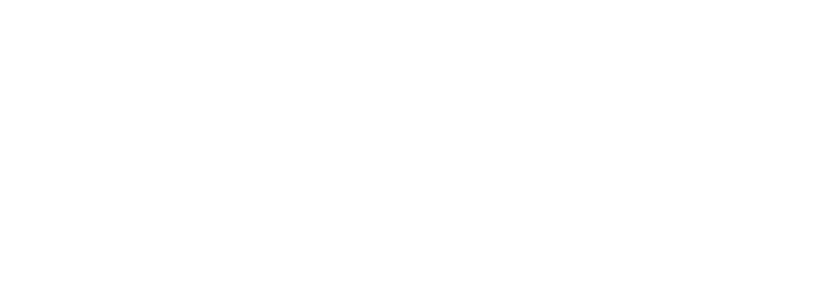
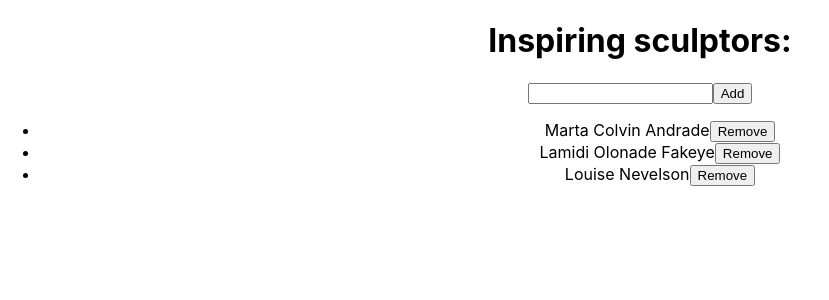
Before and after one commit to Chandan9898Kumar/Update_Array_and_Object, a React (Create React App) app: page /StateChange in a window 1280 px wide. Before the commit this address had no page. Shown: the top 300 px of the page, without its empty margins (0-829 px from the left). Built offline with nearby package versions, Linux system fonts and the light colour scheme.

Commit message:
Feat :Added new file which depicts about array changes in state

```diff
--- a/src/App.js
+++ b/src/App.js
@@ -1,7 +1,8 @@
 import './App.css';
 import { BrowserRouter, Route, Routes } from "react-router-dom";
 import Homes from './Home';
-import ObjectForm from './Components/ObjectsChanges'
+import ObjectForm from './Components/ObjectsChanges';
+import StateList from './Components/StateChanges'
 function App() {
   return (
     <div className="App">
@@ -10,7 +11,7 @@ function App() {
         <Route   exact path='/' element={<Homes />} />
         <Route   exact path='/ObjectChange'  element={<ObjectForm />}    />
 
-        {/* <Route   exact  path='/ObjectChange' element={<ReducerOnObjects  />}  /> */}
+        <Route   exact  path='/StateChange' element={<StateList  />}  />
 
 
       </Routes>
--- /dev/null
+++ b/src/Components/StateChanges.js
@@ -0,0 +1,122 @@
+import React,{ useState } from 'react';
+
+let nextId = 0;
+
+let initialArtists = [
+    { id: 0, name: 'Marta Colvin Andrade' },
+    { id: 1, name: 'Lamidi Olonade Fakeye'},
+    { id: 2, name: 'Louise Nevelson'},
+  ];
+ const StateList=()=> {
+  const [name, setName] = useState('');
+  const [artists, setArtists] = useState(initialArtists);
+
+
+
+  //                         ADDING  data into an Array
+
+
+// push() will mutate an array, which you don’t want: at line 23.
+
+// Instead, create a new array which contains the existing items and a new item at the end.
+// There are multiple ways to do this, but the easiest one is to use the ... array spread syntax:
+
+//                                   example
+
+// setArtists(                        // Replace the state
+//   [ // with a new array
+//     ...artists,                   // that contains all the old items
+//     { id: nextId++, name: name } // and one new item at the end
+//   ]
+// );
+
+
+//    The array spread syntax also lets you prepend an item by placing it before the original ...artists:
+
+// setArtists([
+//     { id: nextId++, name: name },
+//     ...artists //                             Put old items at the end
+//   ]);
+
+
+// In this way, spread can do the job of both push() by adding to the end of an array and unshift()
+// by adding to the beginning of an array.
+
+
+
+
+//                                    Removing elements from an Array by using Filter
+
+// The easiest way to remove an item from an array is to filter it out.
+// In other words, you will produce a new array that will not contain that item.
+
+
+
+const  HandleRemove=(e,artist)=>{
+// Here, artists.filter(a => a.id !== artist.id) means “create an array that consists of those artists
+// whose IDs are different from artist.id”. In other words, each artist’s “Delete” button will filter
+// that artist out of the array, and then request a re-render with the resulting array.
+//  Note that filter does not modify the original array.
+
+    e.preventDefault()
+    setArtists(
+        artists.filter((a)=>{
+            return a.id !==artist.id
+        })
+
+    )
+}
+console.log(artists,'artist')
+  return (
+    <>
+      <h1>Inspiring sculptors:</h1>
+      <input
+        value={name}
+        onChange={e => setName(e.target.value)}
+      />
+
+      <button onClick={() => {
+        setName('');
+
+        // artists.push({
+        //   id: nextId++,
+        //   name: name,
+        // });
+
+        setArtists([
+          ...artists,
+          {
+           id: nextId++,
+           name: name
+         }
+        ]);
+
+// setArtists([
+//     {
+//       id: nextId++,
+//       name: name
+//     },
+//     ...artists                              // Put old items at the end
+//   ]);
+      }}>Add</button>
+
+      <>
+      <ul>
+      <>
+        {artists.map(artist => (
+          <li key={artist.id}>
+          {artist.name}
+          <button
+          onClick={(e)=> HandleRemove(e,artist)}>Remove</button>
+          </li>
+
+        ))}
+        </>
+      </ul>
+
+      </>
+
+    </>
+  );
+}
+export default StateList;
--- a/src/Home.js
+++ b/src/Home.js
@@ -5,7 +5,7 @@ return(
 <>
 <label>Home page</label><br /><br />
 <NavLink to='/ObjectChange'>Change Nested Object</NavLink><br /><br />
-{/* <NavLink to='/StateChange'>Change Nested Object</NavLink><br /><br /> */}
+<NavLink to='/StateChange'>Change Nested State</NavLink><br /><br />
 
 
 </>
```
Also changed, not shown: 1 other file (tests, documents, lock files or other folders).
